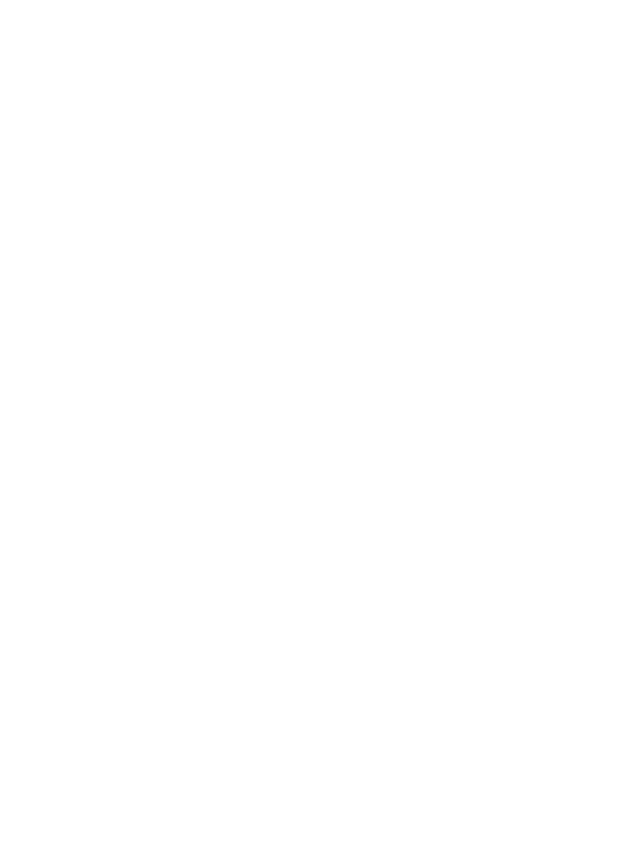
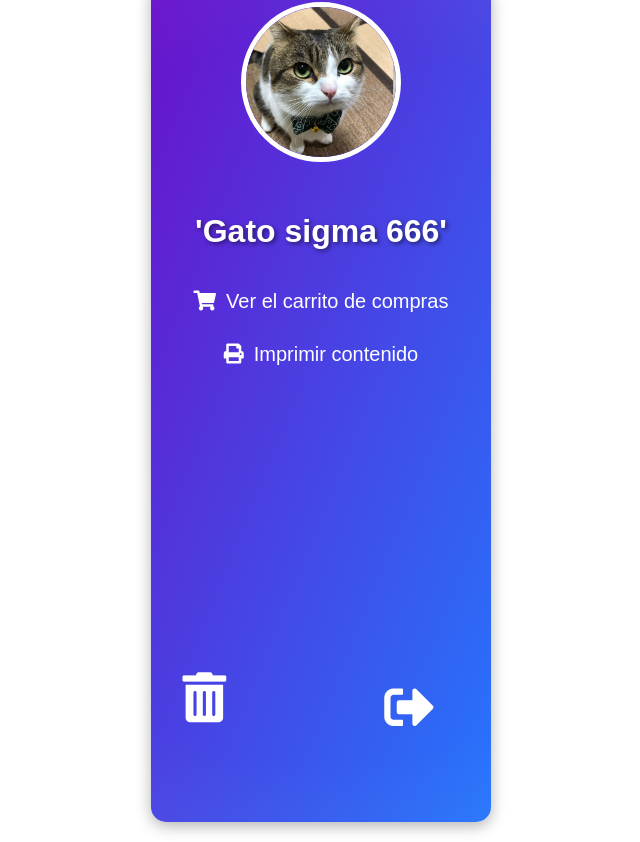
Before and after one commit to mramirezcc/pweb2-final, an Angular app in the folder frontend-angular/angular/entrePaginas/: page / in a window 1280 px wide. Shown: the part 2697-3539 px from the top of the page, without its empty margins (319-959 px from the left). Before the commit the page ends 2679 px from the top, so only its background shows below. Built offline with nearby package versions, Linux system fonts and the light colour scheme; a web font is replaced by a local one.

Commit message:
Agregando el menu lateral del usuario con todas las opciones a implementar

```diff
--- a/frontend-angular/angular/entrePaginas/src/app/app.component.html
+++ b/frontend-angular/angular/entrePaginas/src/app/app.component.html
@@ -29,4 +29,10 @@
   [year]="1997"
   [price]="87.75"
   [categories]="['Terror', 'Nose', 'Waos']">
+
 </app-book-details>
+
+<app-user-profile
+  imageUrl="/../profileImage.jpg"
+  name="'Gato sigma 666'"
+></app-user-profile>
--- a/frontend-angular/angular/entrePaginas/src/app/app.module.ts
+++ b/frontend-angular/angular/entrePaginas/src/app/app.module.ts
@@ -14,6 +14,7 @@
 import { BookBoxv1Component } from './book-boxv1/book-boxv1.component';
 import { BookBoxv2Component } from './book-boxv2/book-boxv2.component';
 import { BookDetailsComponent } from './book-details/book-details.component';
+import { UserProfileComponent } from './user-profile/user-profile.component';
 
 @NgModule({
   declarations: [
@@ -28,6 +29,7 @@
     BookBoxv1Component,
     BookBoxv2Component,
     BookDetailsComponent,
+    UserProfileComponent,
   ],
   imports: [
     BrowserModule,
--- /dev/null
+++ b/frontend-angular/angular/entrePaginas/src/app/user-profile/user-profile.component.css
@@ -0,0 +1,137 @@
+.user-card {
+    background: linear-gradient(to bottom right, #6a11cb, #2575fc);
+    border-radius: 15px;
+    box-shadow: 0 4px 15px rgba(0, 0, 0, 0.3);
+    text-align: center;
+    padding: 20px;
+    max-width: 300px;
+    height: 100vh;
+    margin: 20px auto;
+    transition: box-shadow 0.3s ease-in-out;
+    position: relative;
+    overflow: hidden;
+
+}
+
+.user-card::before {
+    content: '';
+    position: absolute;
+    top: -50%;
+    left: -50%;
+    width: 200%;
+    height: 200%;
+    background: radial-gradient(circle at center, transparent 40%, rgba(255, 255, 255, 0.2));
+}
+
+.user-card:hover::before {
+    transform: rotate(30deg);
+}
+
+.user-card:hover {
+    box-shadow: 0 8px 30px rgba(0, 0, 0, 0.4);
+}
+
+.user-image {
+    border-radius: 50%;
+    width: 150px;
+    height: 150px;
+    object-fit: cover;
+    margin-bottom: 15px;
+    border: 5px solid white;
+    transition: border-color 0.3s ease-in-out, transform 0.3s ease-in-out;
+}
+
+.user-card:hover .user-image {
+    border-color: #ffcc00;
+}
+
+h3 {
+    color: white;
+    font-family: 'Arial', sans-serif;
+    margin-bottom: 20px;
+    font-size: 2em;
+    text-shadow: 2px 2px 4px rgba(0, 0, 0, 0.5);
+    transition: color 0.3s ease-in-out;
+}
+
+.user-card:hover h3 {
+    color: #ffcc00;
+}
+
+.buttons {
+    margin-top: 30px;
+}
+
+.buttons button {
+    background: none;
+    border: none;
+    color: white;
+    font-size: 20px;
+    margin: 10px 0;
+    cursor: pointer;
+    transition: color 0.3s, transform 0.3s;
+    display: flex;
+    align-items: center;
+    justify-content: center;
+    width: 100%;
+    padding: 10px;
+    border-radius: 10px;
+    position: relative;
+    overflow: hidden;
+}
+
+.buttons button::before {
+    content: '';
+    position: absolute;
+    top: 50%;
+    left: 50%;
+    width: 300%;
+    height: 300%;
+    background: rgba(255, 255, 255, 0.1);
+    border-radius: 50%;
+    transition: all 0.6s ease-in-out;
+    transform: translate(-50%, -50%) scale(0);
+}
+
+.buttons button:hover::before {
+    transform: translate(-50%, -50%) scale(1);
+}
+
+.buttons button:hover {
+    color: #ffcc00;
+    transform: translateY(-3px);
+}
+
+.buttons i {
+    margin-right: 10px;
+}
+
+.buttons button:first-child {
+    margin-top: 0;
+}
+
+.buttons button:last-child {
+    margin-bottom: 0;
+}
+
+.buttons button:active {
+    transform: translateY(1px);
+    color: #ff9900;
+}
+
+.buttons button:focus {
+    outline: none;
+}
+
+.bottom{
+    display: flex;
+    position: absolute;
+    bottom: 40px;
+    gap: 8rem;
+
+}
+.bottom button{
+    bottom: 40px;
+    font-size: 50px;
+    text-align: center;
+}
--- /dev/null
+++ b/frontend-angular/angular/entrePaginas/src/app/user-profile/user-profile.component.html
@@ -0,0 +1,21 @@
+<div class="user-card">
+    <img [src]="imageUrl" alt="User Image" class="user-image">
+    <h3>{{ name }}</h3>
+    <div class="buttons">
+      <button (click)="onCartClick()">
+        <i class="fas fa-shopping-cart"></i> Ver el carrito de compras
+      </button>
+      <button (click)="onPrintClick()">
+        <i class="fas fa-print"></i> Imprimir contenido
+      </button>
+      <div class="bottom">
+        <button (click)="onDeleteClick()">
+            <i class="fas fa-trash-alt"></i>
+          </button>
+          <button (click)="onLogoutClick()">
+            <i class="fas fa-sign-out-alt"></i>
+          </button>
+      </div>
+
+    </div>
+  </div>
--- /dev/null
+++ b/frontend-angular/angular/entrePaginas/src/app/user-profile/user-profile.component.ts
@@ -0,0 +1,27 @@
+import { Component, Input } from '@angular/core';
+
+@Component({
+  selector: 'app-user-profile',
+  templateUrl: './user-profile.component.html',
+  styleUrl: './user-profile.component.css'
+})
+export class UserProfileComponent {
+  @Input() imageUrl: string = '';
+  @Input() name: string = '';
+
+  onCartClick() {
+    console.log('Ver el carrito de compras');
+  }
+
+  onPrintClick() {
+    console.log('Imprimir contenido');
+  }
+
+  onDeleteClick() {
+    console.log('Eliminar');
+  }
+
+  onLogoutClick() {
+    console.log('Cerrar sesión');
+  }
+}
--- a/frontend-angular/angular/entrePaginas/src/index.html
+++ b/frontend-angular/angular/entrePaginas/src/index.html
@@ -6,6 +6,10 @@
   <base href="/">
   <meta name="viewport" content="width=device-width, initial-scale=1">
   <link rel="icon" type="image/x-icon" href="favicon.ico">
+  <link
+  rel="stylesheet"
+  href="https://cdnjs.cloudflare.com/ajax/libs/font-awesome/5.15.4/css/all.min.css"
+/>
 </head>
 <body>
   <app-root></app-root>
```
Also changed, not shown: frontend-angular/angular/entrePaginas/public/profileImage.jpg (added), 1 other file (tests, documents, lock files or other folders).
